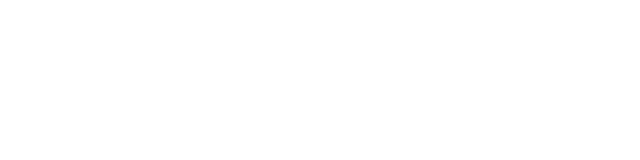
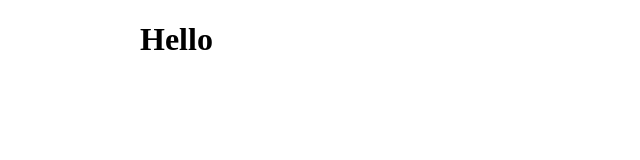
Before and after one commit to LeohangRai/Vue-practice-projects, a Vue app in the folder quiz-app/: page /quiz/1 in a window 1280 px wide. Before the commit this address had no page. Shown: the top 160 px of the page, without its empty margins (0-640 px from the left). Built offline with nearby package versions, Linux system fonts and the light colour scheme.

Commit message:
feat: add navigation for individual quiz view, page content wip

```diff
--- a/quiz-app/src/components/Card.vue
+++ b/quiz-app/src/components/Card.vue
@@ -1,9 +1,16 @@
 <script setup>
+  import { useRouter } from 'vue-router';
+
+  const router = useRouter();
   const { quiz } = defineProps(['quiz']);
+
+  function navigateToQuiz() {
+    router.push(`/quiz/${quiz.id}`);
+  }
 </script>
 
 <template>
-  <div class="card">
+  <div class="card" @click="navigateToQuiz">
     <img :src="quiz.img" alt="" />
     <div class="card-text">
       <h2>{{ quiz.name }}</h2>
--- a/quiz-app/src/router/index.js
+++ b/quiz-app/src/router/index.js
@@ -1,15 +1,21 @@
-import { createRouter, createWebHistory } from "vue-router";
-import QuizesView from "../views/QuizesView.vue";
+import { createRouter, createWebHistory } from 'vue-router';
+import QuizesView from '../views/QuizesView.vue';
+import QuizView from '../views/QuizView.vue';
 
 const router = createRouter({
   history: createWebHistory(import.meta.env.BASE_URL),
   routes: [
     {
-      path: "/",
-      name: "quizes",
-      component: QuizesView,
+      path: '/',
+      name: 'quizes',
+      component: QuizesView
     },
-  ],
+    {
+      path: '/quiz/:id',
+      name: 'quiz',
+      component: QuizView
+    }
+  ]
 });
 
 export default router;
--- /dev/null
+++ b/quiz-app/src/views/QuizView.vue
@@ -0,0 +1,5 @@
+<template>
+  <div>
+    <h1>Hello</h1>
+  </div>
+</template>
```
